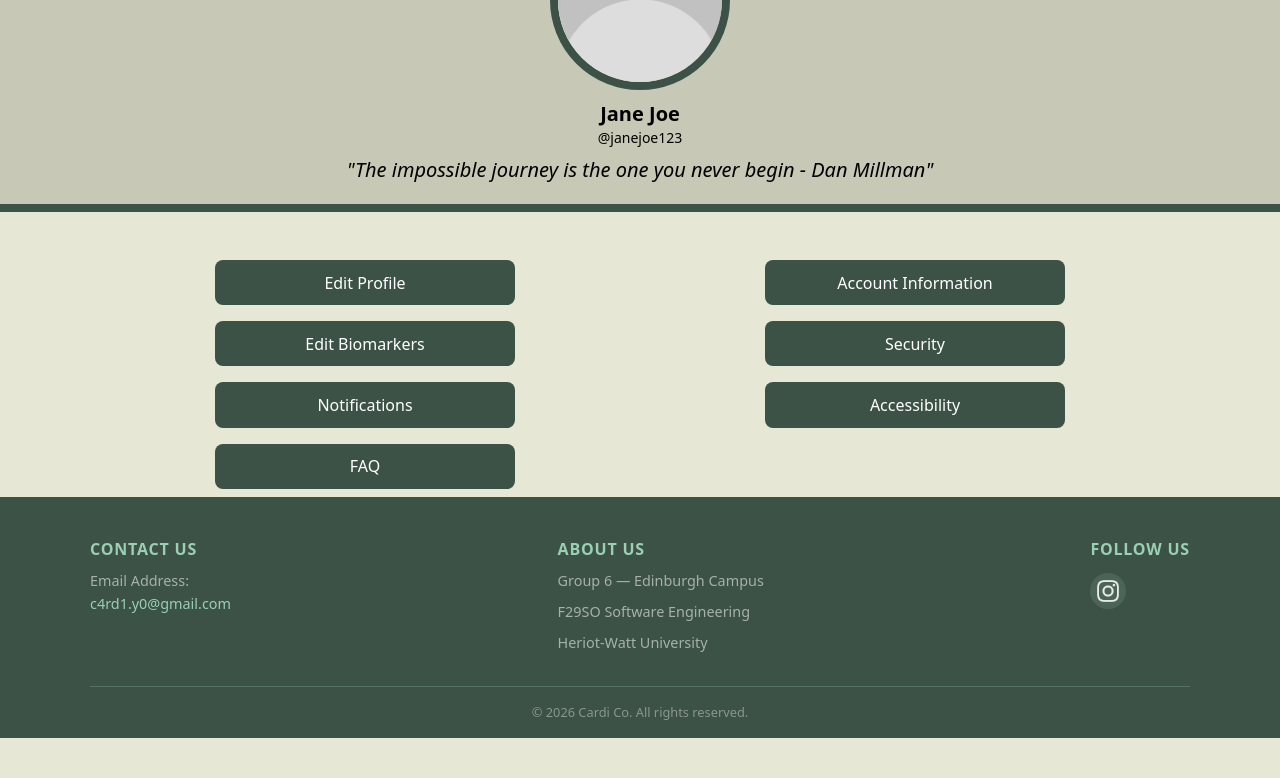
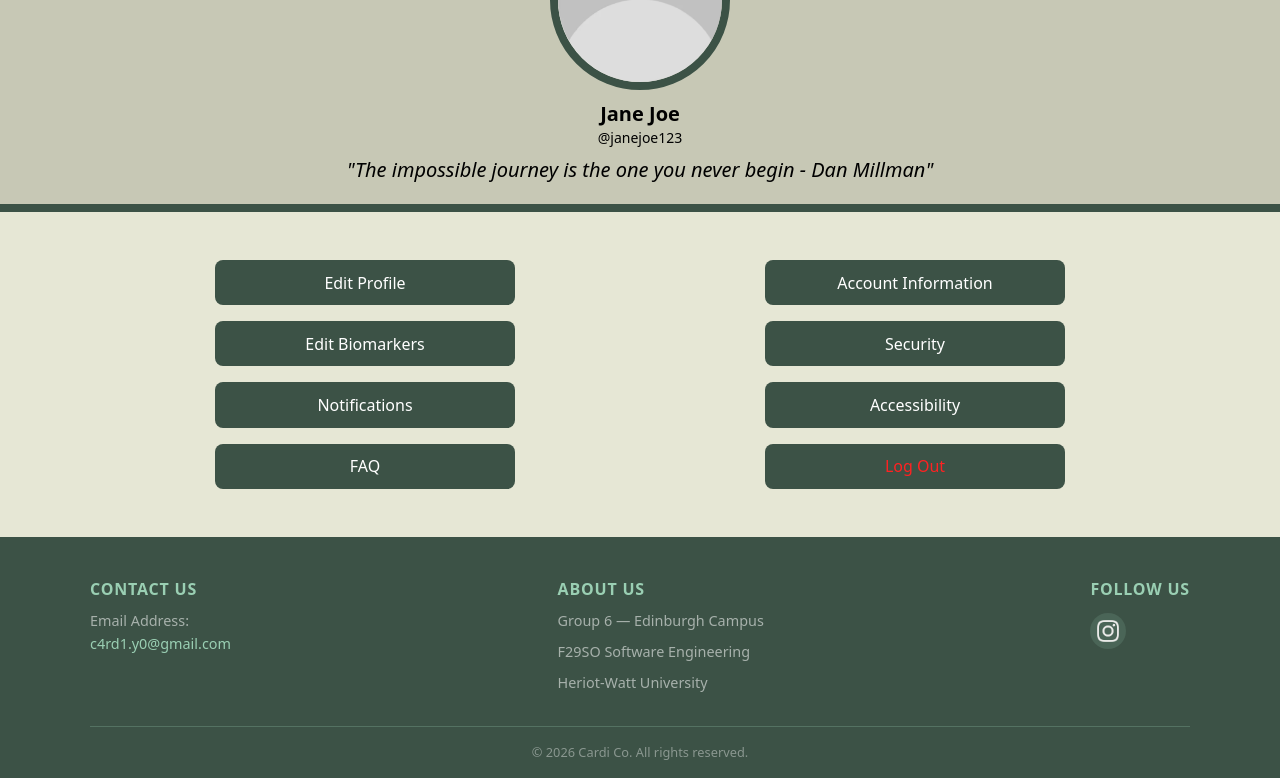
Before and after one commit to JunLi23/CardiYo, a React (Vite) app in the folder client/: page /Settings in a window 1280 px wide. Shown: the part 396-1174 px from the top of the page. Before the commit the page ends 1134 px from the top, so only its background shows below. Built offline with nearby package versions, Linux system fonts and the light colour scheme.

Commit message:
reverted (+ tweaked) some changes from 2 commits ago

```diff
--- a/client/src/pages/Settings.jsx
+++ b/client/src/pages/Settings.jsx
@@ -1,4 +1,4 @@
-
+import { useNavigate } from "react-router-dom";
 import Navbar from "../components/Navbar";
 import ProfileBanner from "../components/ProfileBanner";
 import React, { useState, useEffect } from "react";
@@ -11,6 +11,8 @@ const Settings = () => {
     bio: "The impossible journey is the one you never begin - Dan Millman"});
 
   const [activeForm, setActiveForm] = useState(null);
+  const [logoutHover, setLogoutHover] = useState(false);
+  const navigate = useNavigate();
   const settingsButton = "md:w-75 w-50 mx-auto m-2 bg-[#3C5246] text-white py-2";
 
   {/* Loads Saved Profile Data From Local Storage */}
@@ -33,6 +35,13 @@ const Settings = () => {
         <button onClick={() => setActiveForm("notify")} className={settingsButton}> Notifications </button>
         <button onClick={() => setActiveForm("accessibility")} className={settingsButton}> Accessibility </button>
         <button onClick={() => navigate("/FAQ")} className={settingsButton}> FAQ </button>
+        <button
+          onClick={() => navigate("/LoginSignUp")}
+          onMouseEnter={() => setLogoutHover(true)}
+          onMouseLeave={() => setLogoutHover(false)}
+          className="md:w-75 w-50 mx-auto m-2 py-2"
+          style={{ backgroundColor: logoutHover ? "#cc0000" : "#3C5246", color: logoutHover ? "white" : "#ff2222" }}
+        > Log Out </button>
       </div>
 
       {/* Displays Form */}
@@ -45,7 +54,9 @@ const Settings = () => {
         {activeForm === "accessibility" && <AccessibilityForm setActiveForm={setActiveForm}/>}
       </div>
 
-      <Footer />
+      <div className="mt-10">
+        <Footer />
+      </div>
     </>
   );
 };
```
